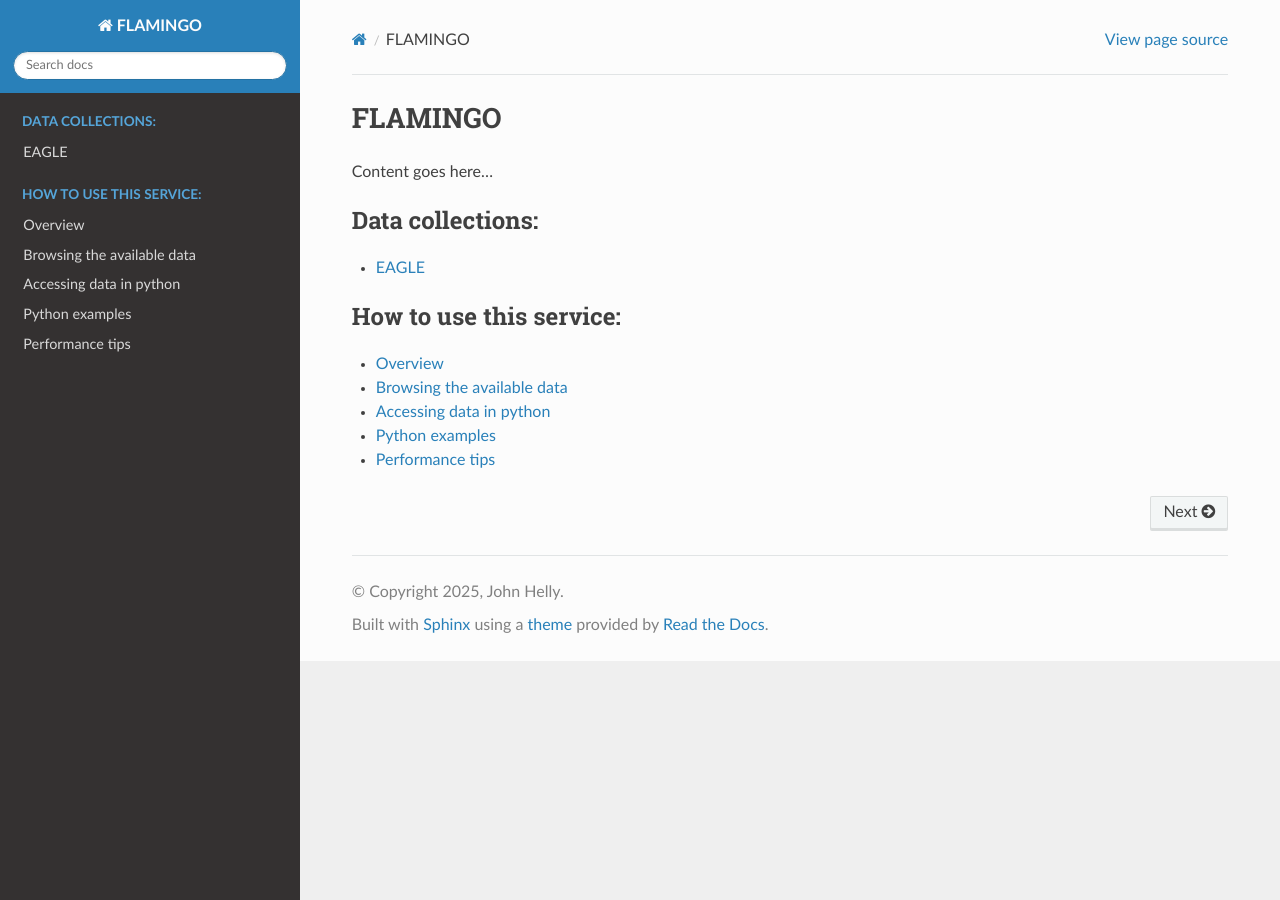
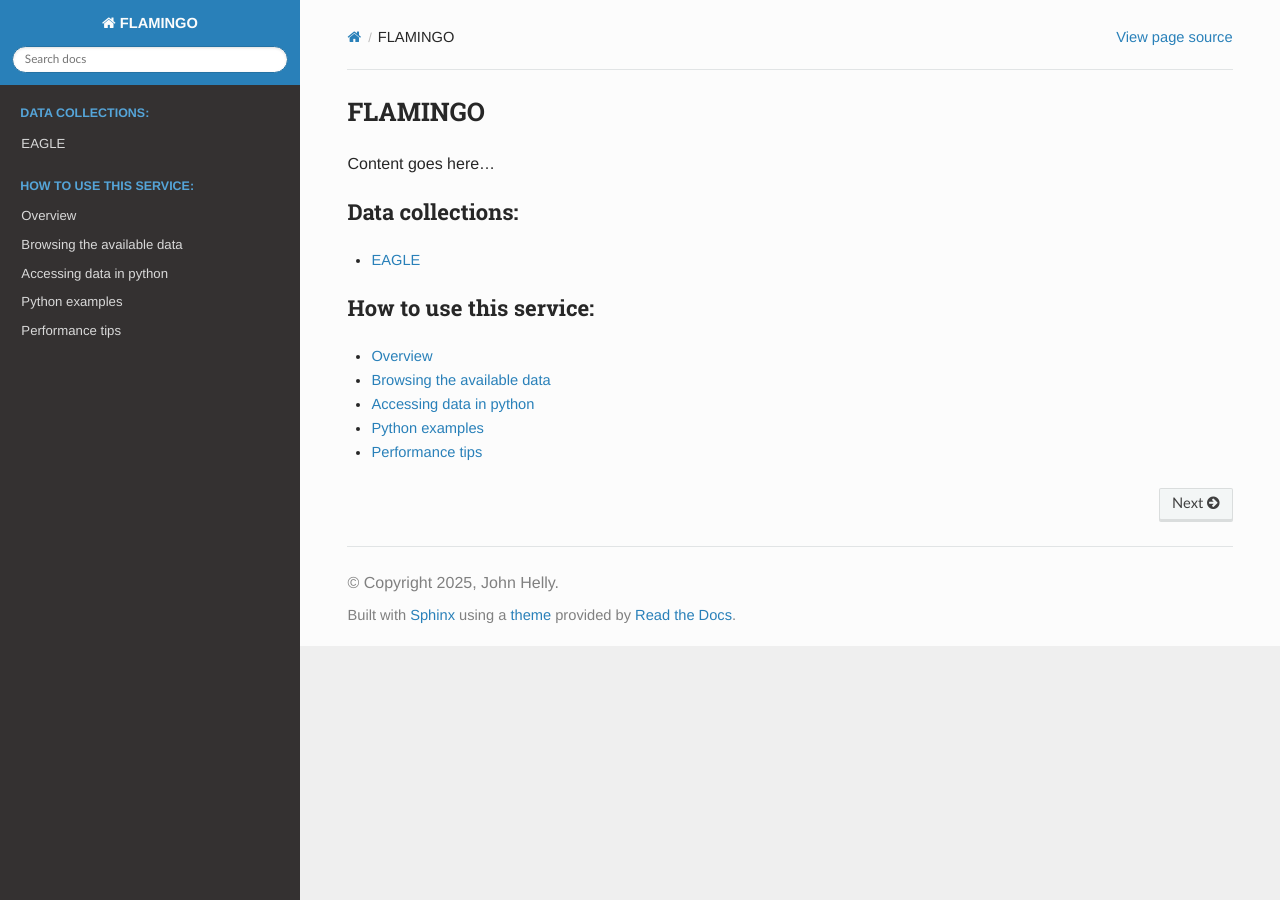
Before and after one commit to jchelly/flamingo-docs, a Sphinx documentation site: the page built from source/index.rst, in a window 1280 px wide. Built offline with Sphinx 7.4.7 and the Read the Docs theme 3.1.0, drawn with Linux system fonts in a browser that asks for light colours; nearby versions of some CDN libraries.

Commit message:
Update paths to js and css files

```diff
--- a/source/_templates/layout.html
+++ b/source/_templates/layout.html
@@ -2,7 +2,7 @@
 
 {% block extrahead %}
   {{ super() }}
-  <link rel="stylesheet" href="/hdfstream/common.css">
+  <link rel="stylesheet" href="_static/common.css">
   <script crossorigin src="https://unpkg.com/@msgpack/msgpack@2.8.0"></script>
   <script crossorigin src="https://unpkg.com/dompurify@3.2.3/dist/purify.min.js"></script>
   <link rel="stylesheet" href="https://unpkg.com/@highlightjs/cdn-assets@11.11.1/styles/default.min.css">
--- a/source/viewer.rst
+++ b/source/viewer.rst
@@ -10,6 +10,6 @@
     </div>
     <div class="viewer" id="content"></div>
     <script type="module">
-         import { viewer_onload } from "/hdfstream/viewer.js";
+         import { viewer_onload } from "./_static/viewer.js";
          window.addEventListener('load', viewer_onload);
     </script>
```
